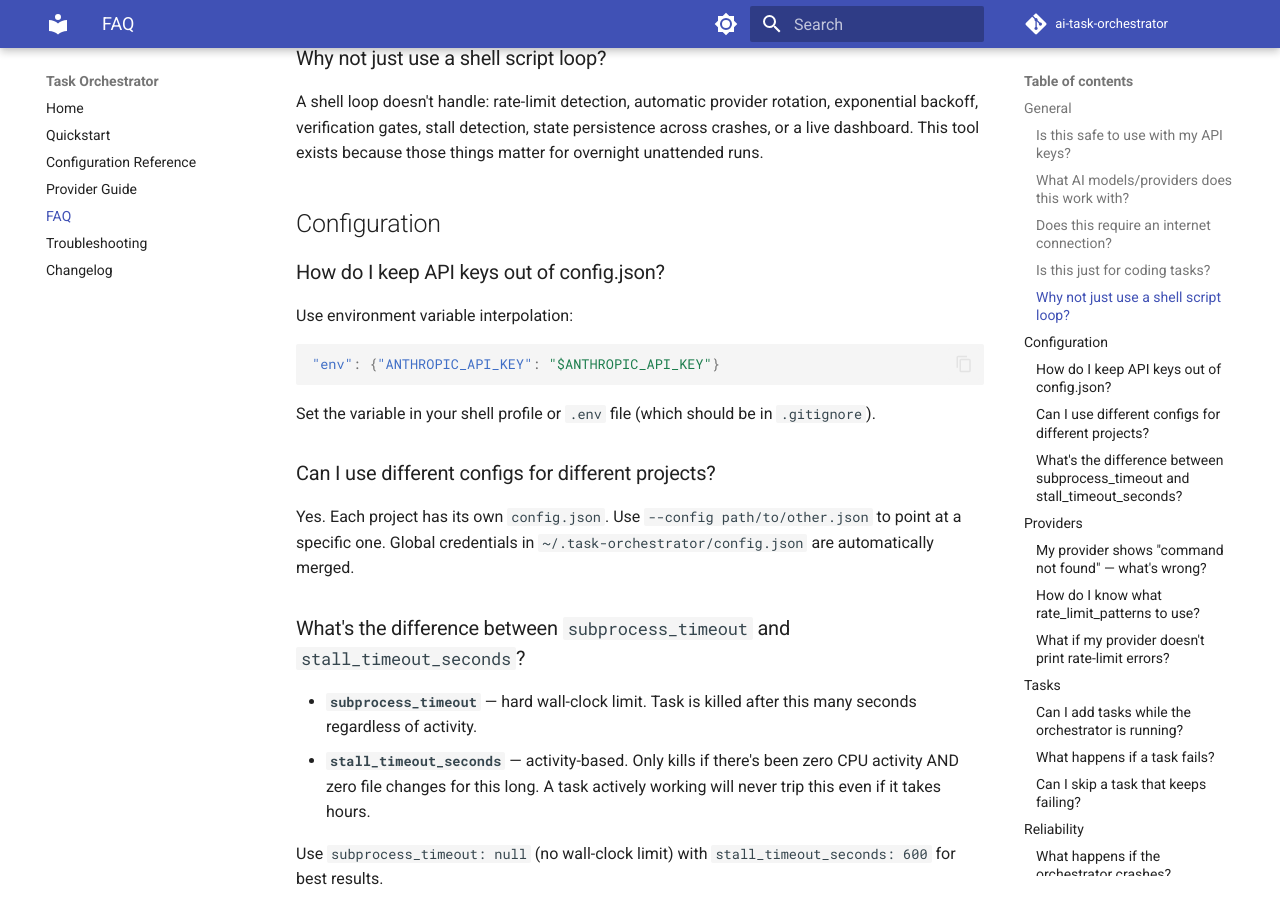
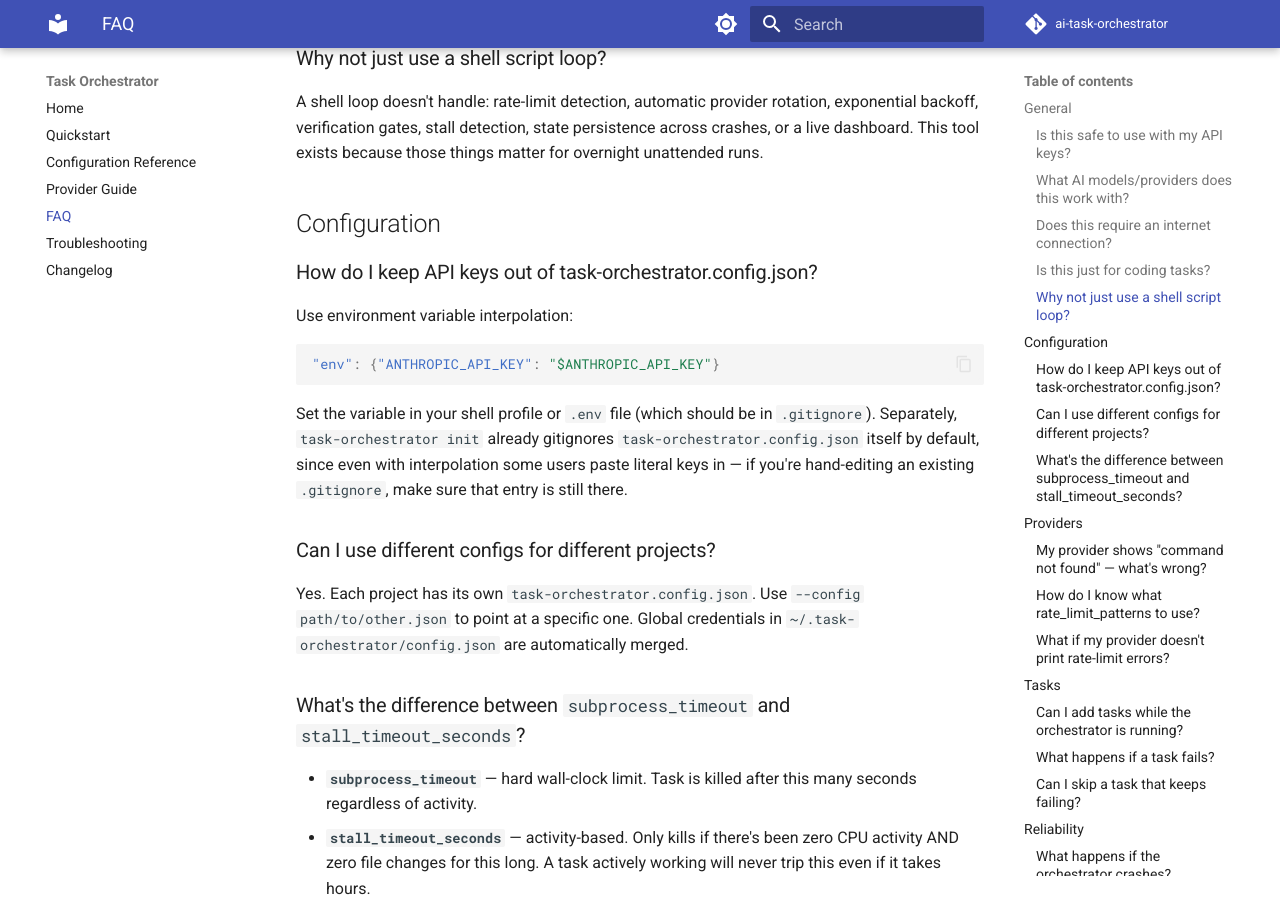
Before and after one commit to sagaryeole/ai-task-orchestrator, an MkDocs documentation site: the page built from docs/faq.md, in a window 1280 px wide and 900 px high, scrolled down 965 px. Built offline with MkDocs 1.6.1 and Material for MkDocs 9.7.7, drawn with Linux system fonts in a browser that asks for light colours; comment, search, counter and statistics services are not loaded.

Commit message:
Rename default config to task-orchestrator.config.json and gitignore it by default
Two problems with the previous "config.json" default:
1. Provider env blocks commonly hold API keys (directly, or a literal key
   pasted in despite $VAR interpolation being available) -- config.json
   was never gitignored by default, so `task-orchestrator init` scaffolded
   a project where committing everything would leak secrets. This repo's
   own root config.json was itself tracked in git for the same reason.
2. "config.json" is a generic filename likely to collide with another
   tool's config in the same repo.

Breaking change, hard cutover (no config.json fallback): rename your file
via `mv config.json task-orchestrator.config.json`, or pass
`--config config.json` explicitly. `task-orchestrator init` now writes
the new filename and gitignores it by default. The global
~/.task-orchestrator/config.json path is unchanged since it already lives
in a namespaced directory with no collision risk.

Untracked this repo's own root config.json (git rm --cached) and renamed
it locally to task-orchestrator.config.json, which is now gitignored.

Co-Authored-By: Claude Sonnet 5 <noreply@anthropic.com>

````diff
--- a/docs/faq.md
+++ b/docs/faq.md
@@ -31,7 +31,7 @@ A shell loop doesn't handle: rate-limit detection, automatic provider rotation,
 
 ## Configuration
 
-### How do I keep API keys out of config.json?
+### How do I keep API keys out of task-orchestrator.config.json?
 
 Use environment variable interpolation:
 
@@ -39,11 +39,11 @@ Use environment variable interpolation:
 "env": {"ANTHROPIC_API_KEY": "$ANTHROPIC_API_KEY"}
 ```
 
-Set the variable in your shell profile or `.env` file (which should be in `.gitignore`).
+Set the variable in your shell profile or `.env` file (which should be in `.gitignore`). Separately, `task-orchestrator init` already gitignores `task-orchestrator.config.json` itself by default, since even with interpolation some users paste literal keys in — if you're hand-editing an existing `.gitignore`, make sure that entry is still there.
 
 ### Can I use different configs for different projects?
 
-Yes. Each project has its own `config.json`. Use `--config path/to/other.json` to point at a specific one. Global credentials in `~/.task-orchestrator/config.json` are automatically merged.
+Yes. Each project has its own `task-orchestrator.config.json`. Use `--config path/to/other.json` to point at a specific one. Global credentials in `~/.task-orchestrator/config.json` are automatically merged.
 
 ### What's the difference between `subprocess_timeout` and `stall_timeout_seconds`?
 
--- a/docs/troubleshooting.md
+++ b/docs/troubleshooting.md
@@ -2,9 +2,9 @@
 
 ## Startup Errors
 
-### "config.json not found"
+### "Config file not found"
 
-Run `task-orchestrator init` to create starter files, or specify a path with `--config path/to/config.json`.
+Run `task-orchestrator init` to create starter files, or specify a path with `--config path/to/task-orchestrator.config.json`.
 
 ### "No enabled providers configured"
 
@@ -73,7 +73,7 @@ Handled automatically. The orchestrator detects `.ps1` commands and wraps them t
 
 ### "python: command not found" / "python3: command not found"
 
-Provider commands, `verify_commands`, and `stats_command` all auto-resolve between `python`, `python3`, and finally this process's own interpreter — whichever is actually on `PATH`. You shouldn't need to edit `config.json` to match your OS's naming convention; if you still see this error, the command you configured uses a different interpreter name entirely (e.g. a venv-specific path) that isn't resolvable at all.
+Provider commands, `verify_commands`, and `stats_command` all auto-resolve between `python`, `python3`, and finally this process's own interpreter — whichever is actually on `PATH`. You shouldn't need to edit `task-orchestrator.config.json` to match your OS's naming convention; if you still see this error, the command you configured uses a different interpreter name entirely (e.g. a venv-specific path) that isn't resolvable at all.
 
 ## Getting Help
 
````
Also changed, not shown: CHANGELOG.md (+6 -0 lines), CLAUDE.md (+4 -4 lines), README.md (+9 -9 lines), config.json (deleted, +0 -40 lines), docs/configuration.md (+1 -1 lines), docs/quickstart.md (+2 -2 lines), 3 other files.
